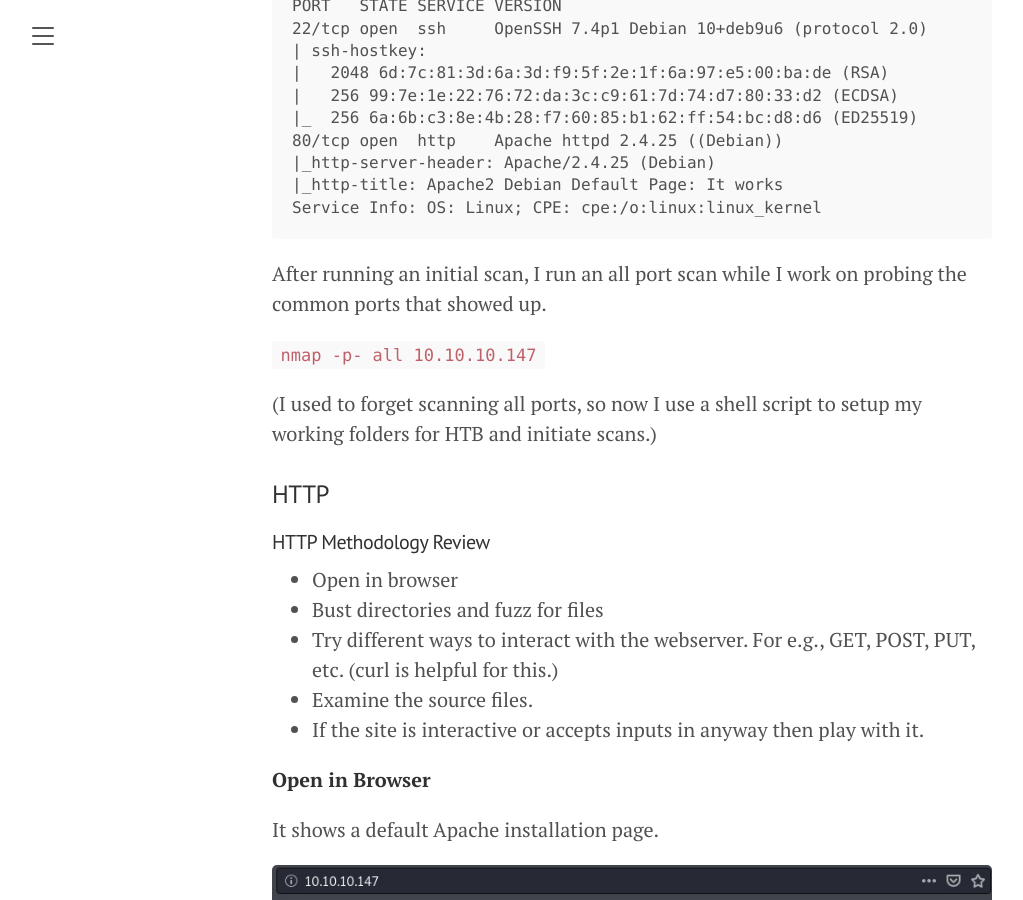
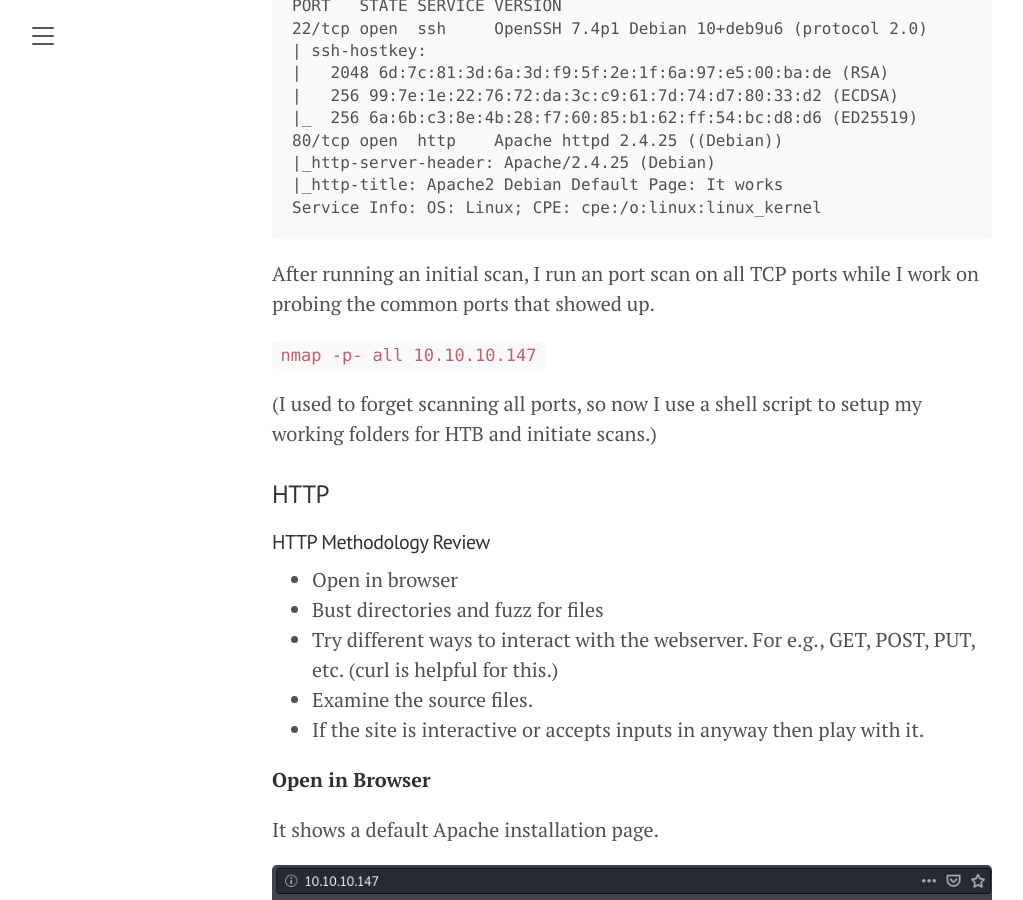
Before and after one commit to galenlim/hackthebox-htb-writeups, a Jekyll site: the page built from _posts/2019-09-06-safe.md, in a window 1280 px wide and 900 px high, scrolled down 642 px. Shown: the whole window, without its empty margins (8-1031 px from the left). Built offline with Jekyll 4.4.1, drawn with Linux system fonts in a browser that asks for light colours.

Commit message:
minor edit to safe

````diff
--- a/_posts/2019-09-06-safe.md
+++ b/_posts/2019-09-06-safe.md
@@ -28,7 +28,7 @@ PORT   STATE SERVICE VERSION
 |_http-title: Apache2 Debian Default Page: It works
 Service Info: OS: Linux; CPE: cpe:/o:linux:linux_kernel
 ```
-After running an initial scan, I run an all port scan while I work on probing the common ports that showed up.
+After running an initial scan, I run an port scan on all TCP ports while I work on probing the common ports that showed up.
 
 `nmap -p- all 10.10.10.147`
 
````
